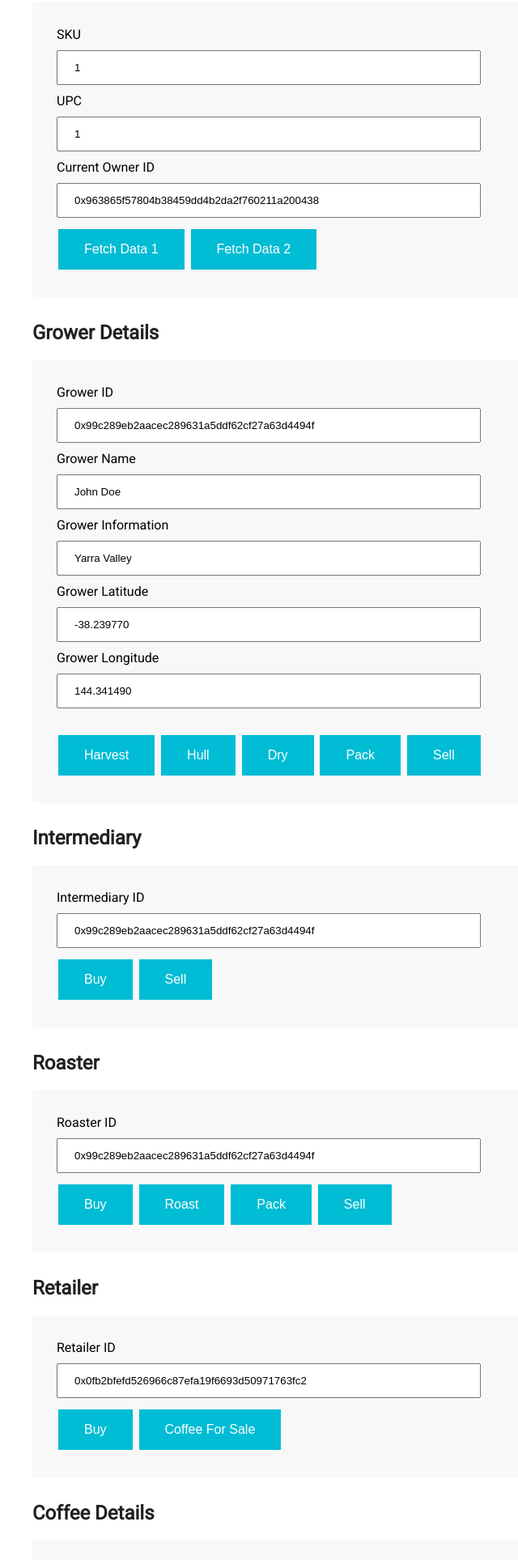
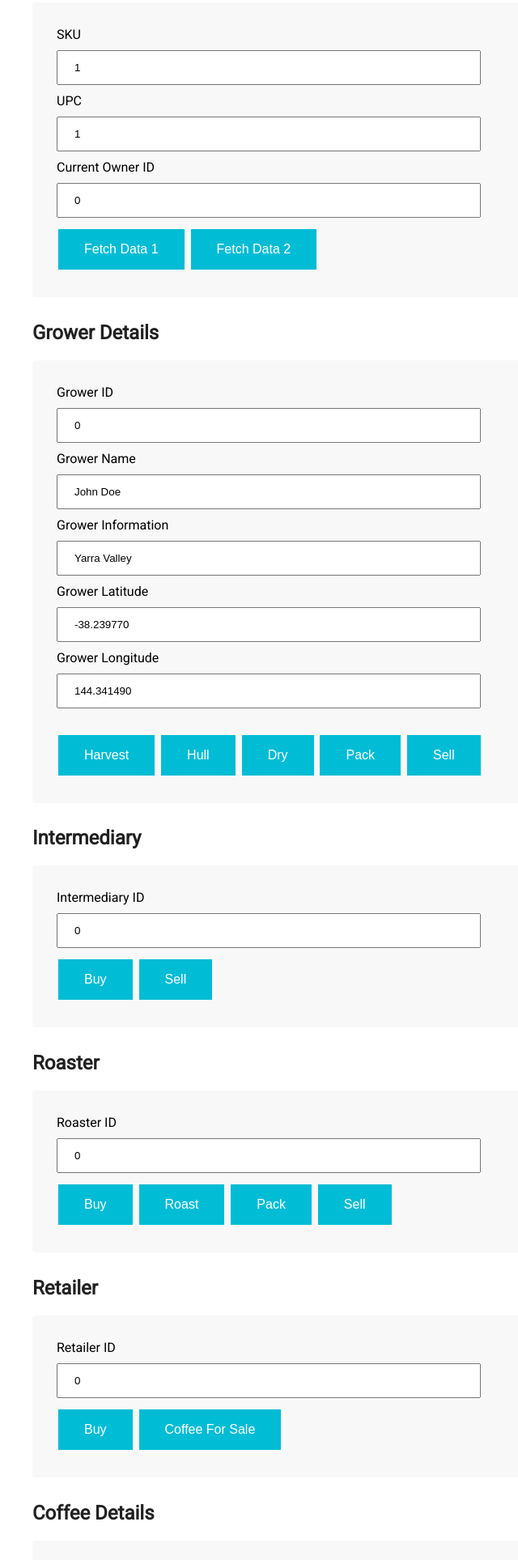
Before and after one commit to bruno-frascino/p6b-coffeeChain, a website: page index.html in a window 1280 px wide. Shown: the part 223-2150 px from the top of the page at 81% size, without its empty margins (0-640 px from the left). Drawn offline with nearby package versions, Linux system fonts and the light colour scheme.

Commit message:
chore: removed fixed contract addresses

```diff
--- a/index.html
+++ b/index.html
@@ -27,7 +27,8 @@
             <input type="number" id="upc" name="upc" value=1><br>
             Current Owner ID
             <br>
-            <input type="text" id="ownerID" name="ownerID" value="0x963865f57804b38459dd4b2da2f760211a200438" size="50"><br>
+            <input type="text" id="ownerID" name="ownerID" value="0" size="50">
+            <br>
             <div class=button-div>
                 <button class="btn-fetchOne" id="button" type="button" data-id="15">Fetch Data 1</button>
                 <button class="btn-fetchTwo" id="button" type="button" data-id="16">Fetch Data 2</button>
@@ -38,8 +39,9 @@
         <div class="form-group">
             Grower ID
             <br>
-            <input type="text" id="originGrowerID" name="originGrowerID" value="0x99c289eb2aacec289631a5ddf62cf27a63d4494f"
-                size="50"><br>
+            <!-- <input type="text" id="originGrowerID" name="originGrowerID" value="0x99c289eb2aacec289631a5ddf62cf27a63d4494f" size="50"> -->
+            <input type="text" id="originGrowerID" name="originGrowerID" value="0" size="50">
+            <br>
             Grower Name
             <br>
             <input type="text" id="originGrowerName" name="originGrowerName" value="John Doe"><br>
@@ -64,8 +66,8 @@
         <div class="form-group">
             Intermediary ID
             <br>
-            <input type="text" id="intermediaryID" name="intermediaryID" value="0x99c289eb2aacec289631a5ddf62cf27a63d4494f"
-                size="50"><br>
+            <input type="text" id="intermediaryID" name="intermediaryID" value="0" size="50">
+            <br>
             <button class="btn-process" id="button" type="button" data-id="6">Buy</button>
             <button class="btn-forsale" id="button" type="button" data-id="7">Sell</button>
         </div>
@@ -74,8 +76,8 @@
         <div class="form-group">
             Roaster ID
             <br>
-            <input type="text" id="roasterId" name="roasterId" value="0x99c289eb2aacec289631a5ddf62cf27a63d4494f"
-                size="50"><br>
+            <input type="text" id="roasterID" name="roasterId" value="0" size="50">
+            <br>
             <button class="btn-process" id="button" type="button" data-id="8">Buy</button>
             <button class="btn-process" id="button" type="button" data-id="9">Roast</button>
             <button class="btn-pack" id="button" type="button" data-id="10">Pack</button>
@@ -86,8 +88,8 @@
         <div class="form-group">
             Retailer ID
             <br>
-            <input type="text" id="retailerID" name="retailerID" value="0x0fb2bfefd526966c87efa19f6693d50971763fc2"
-                size="50"><br>
+            <input type="text" id="retailerID" name="retailerID" value="0" size="50">
+            <br>
             <button class="btn-process" id="button" type="button" data-id="12">Buy</button>
             <button class="btn-forsale" id="button" type="button" data-id="13">Coffee For Sale</button>
         </div>
```
